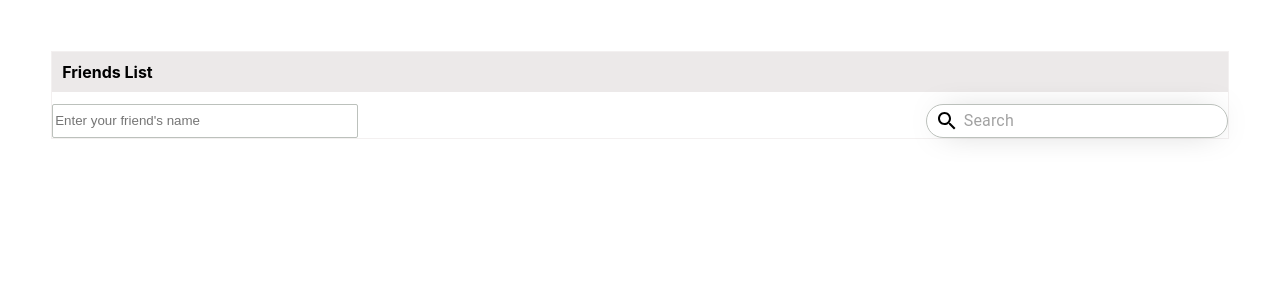
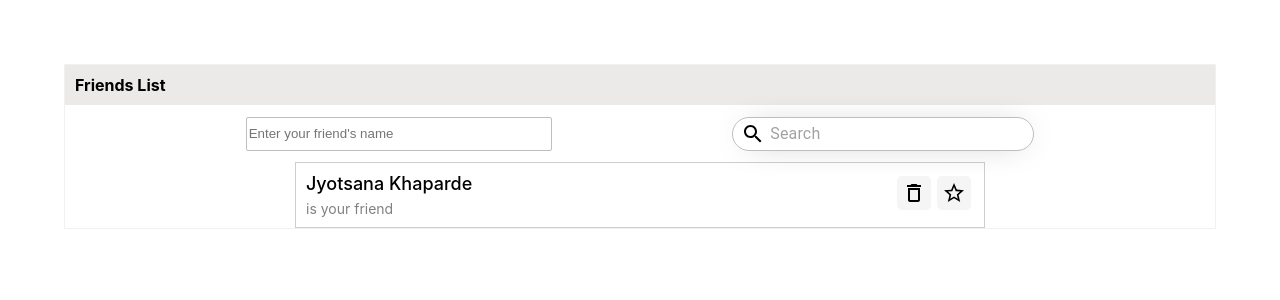
Before and after one commit to jyotsana-khaparde/friendList-frontend, a React (Create React App) app: page / in a window 1280 px wide. Shown: the top 300 px of the page. Built offline with nearby package versions, Linux system fonts and the light colour scheme.

Commit message:
css changes and icon added

```diff
--- /dev/null
+++ b/db.json
@@ -0,0 +1,6 @@
+{
+    "friendList": [
+      { "id": 1, "name": "Jyotsana", "isFavorite": true },
+      { "id": 2, "name": "Nikila", "isFavorite": false }
+    ]
+}
--- /dev/null
+++ b/src/components/header.js
@@ -0,0 +1,15 @@
+import React from 'react';
+import { withStyles } from '@material-ui/core';
+import styles from './styles';
+
+const Header = (props) => {
+    const { classes } = props;
+
+    return (
+        <div className={classes.header}>
+            Friends List
+        </div>
+    )
+}
+
+export default withStyles(styles)(Header);
--- a/src/components/homePage.js
+++ b/src/components/homePage.js
@@ -1,6 +1,8 @@
 import React, {Component} from 'react';
 import SearchBar from './searchBar';
 import { withStyles } from '@material-ui/core';
+import ListPage from './listPage';
+import Header from './header';
 import styles from './styles';
 
 class HomePage extends Component {
@@ -29,9 +31,7 @@ class HomePage extends Component {
         const { classes } = this.props;
         return (
             <div className={classes.container}>
-                <div className={classes.header}>
-                    Friends List
-                </div>
+                <Header/>
                     <div className={classes.headingContainer}>
                         <input
                             placeholder="Enter your friend's name"
@@ -44,6 +44,7 @@ class HomePage extends Component {
                             handleSearchBarValue={this.handleSearchBarValue}
                         />
                     </div>
+                    <ListPage/>
             </div>
         )
     }
--- a/src/components/listPage.js
+++ b/src/components/listPage.js
@@ -1,6 +1,8 @@
 import React, {Component} from 'react';
 import { withStyles } from '@material-ui/core';
 import styles from './styles';
+import DeleteOutlineOutlinedIcon from '@material-ui/icons/DeleteOutlineOutlined';
+import StarBorderIcon from '@material-ui/icons/StarBorder';
 
 class ListPage extends Component {
     constructor(props) {
@@ -13,8 +15,20 @@ class ListPage extends Component {
     render() {
         const { classes } = this.props;
         return (
-            <div className={classes.container}>
-
+            <div className={classes.listContainer}>
+                <div className={classes.nameContainer}>
+                    <span className={classes.name}>Jyotsana Khaparde</span>
+                    <span className={classes.info}>is your friend</span>
+                </div>
+                <div>
+                    <DeleteOutlineOutlinedIcon
+                        // onClick={(e) => this.handleTrClick(e, dataLists, 'openDeleteModal')}
+                        className={classes.deleteButton}
+                    />
+                    <StarBorderIcon
+                        className={classes.starButton}
+                    />
+                </div>
             </div>
         )
     }
--- a/src/components/styles.js
+++ b/src/components/styles.js
@@ -16,7 +16,7 @@ const styles = () => ({
         alignItems: 'center'
     },
     container: {
-        margin: '4%',
+        margin: '5%',
         border: '1px solid #f3f0f0'
     },
     header: {
@@ -32,8 +32,43 @@ const styles = () => ({
     },
     headingContainer: {
         display: 'flex',
+        justifyContent: 'space-evenly',
+        margin: '1% 0 1% 0%'
+    },
+    deleteButton: {
+        padding: 5,
+        borderRadius: 5,
+        background: 'whitesmoke',
+        color: 'black',
+        margin: 3
+    },
+    starButton: {
+        padding: 5,
+        borderRadius: 5,
+        background: 'whitesmoke',
+        color: 'black',
+        margin: 3
+    },
+    listContainer: {
+        display: 'flex',
+        margin: '0px 230px 0px 230px',
+        padding: 10,
         justifyContent: 'space-between',
-        marginTop: '1%'
+        border: '1px solid #d2cdcd',
+    },
+    nameContainer: {
+        display: 'flex',
+        flexDirection: 'column',
+        textAlign: 'left',
+        justifyContent: 'space-between'
+    },
+    name: {
+        fontSize: 18,
+        fontWeight: 500
+    },
+    info: {
+        fontSize: 14,
+        color: 'gray'
     }
 })
 
```
Also changed, not shown: 1 other file (tests, documents, lock files or other folders). Lines whose indentation alone changed are shown as unchanged.
